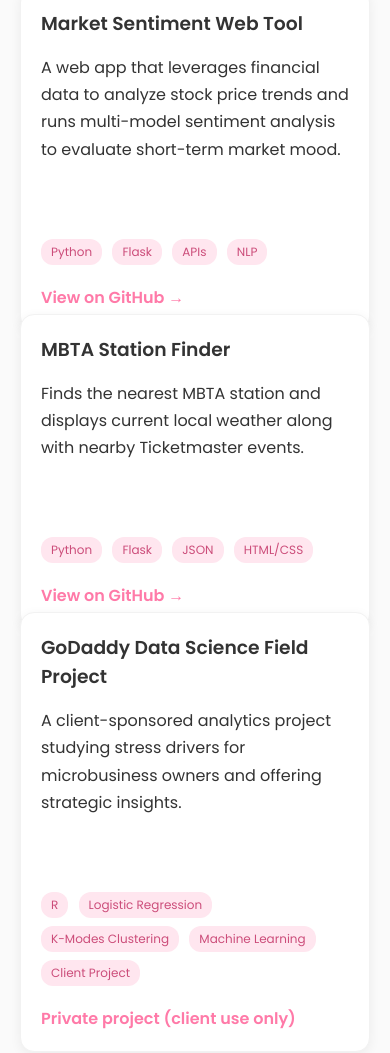
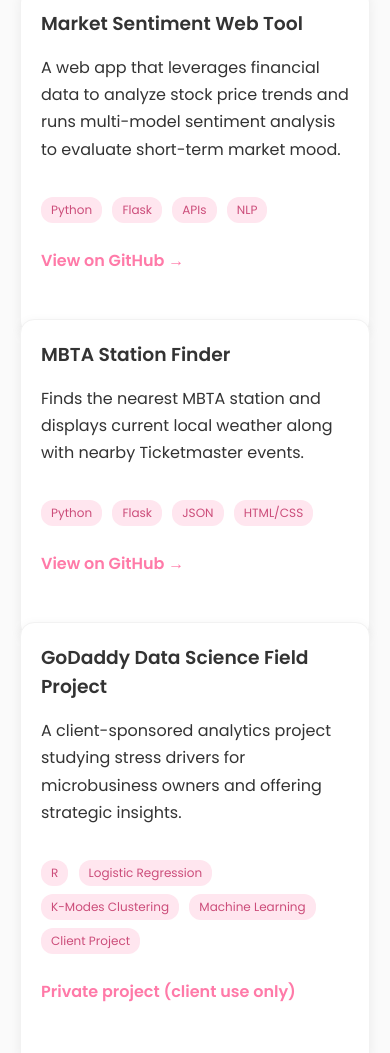
Before and after one commit to taubao/taubao.github.io, a plain HTML site: page index.html in a window 390 px wide. Shown: the part 703-1756 px from the top of the page. Drawn offline with Linux system fonts and the light colour scheme.

Commit message:
Update index.html

```diff
--- a/index.html
+++ b/index.html
@@ -94,32 +94,19 @@
       margin: 0;
     }
 
-    .card-content {
-      flex-grow: 1;
-      min-height: 210px;
-      display: flex;
-      flex-direction: column;
-      justify-content: space-between;
+    .desc {
+      min-height: 120px;
+      margin-bottom: 10px;
     }
 
     @media (max-width: 800px) {
-      .card-title {
-        min-height: auto;
-      }
-      .card-content {
-        min-height: auto;
-      }
-    }
-
-    .card a {
-      margin-top: 20px;
-      text-decoration: none;
-      color: #ff7aa8;
-      font-weight: 600;
+      .card-title { min-height: auto; }
+      .desc { min-height: auto; }
     }
 
     .tags {
-      margin-top: 10px;
+      margin-top: 0;
+      margin-bottom: 25px;
     }
 
     .tag {
@@ -131,6 +118,12 @@
       font-size: 0.75rem;
       margin-right: 6px;
       margin-top: 8px;
+    }
+
+    .card a {
+      text-decoration: none;
+      color: #ff7aa8;
+      font-weight: 600;
     }
 
     footer {
@@ -163,9 +156,7 @@
 
   <section>
     <h2>About Me</h2>
-    <p>
-      I’m a business student interested in data analytics, art, and game design.
-    </p>
+    <p>I’m a business student interested in data analytics, art, and game design.</p>
   </section>
 
   <section>
@@ -178,18 +169,18 @@
           <h3>Market Sentiment Web Tool</h3>
         </div>
 
-        <div class="card-content">
+        <div class="desc">
           <p>
             A web app that leverages financial data to analyze stock price trends and runs
             multi-model sentiment analysis to evaluate short-term market mood.
           </p>
+        </div>
 
         <div class="tags">
           <span class="tag">Python</span>
           <span class="tag">Flask</span>
           <span class="tag">APIs</span>
           <span class="tag">NLP</span>
-          </div>
         </div>
 
         <a href="https://github.com/taubao/Market-Sentiment-Analysis" target="_blank">
@@ -202,18 +193,18 @@
           <h3>MBTA Station Finder</h3>
         </div>
 
-        <div class="card-content">
+        <div class="desc">
           <p>
             Finds the nearest MBTA station and displays current local weather
             along with nearby Ticketmaster events.
           </p>
+        </div>
 
         <div class="tags">
           <span class="tag">Python</span>
           <span class="tag">Flask</span>
           <span class="tag">JSON</span>
           <span class="tag">HTML/CSS</span>
-          </div>
         </div>
 
         <a href="https://github.com/taubao/MBTA-Web-App-Project" target="_blank">
@@ -226,11 +217,12 @@
           <h3>GoDaddy Data Science Field Project</h3>
         </div>
 
-        <div class="card-content">
+        <div class="desc">
           <p>
             A client-sponsored analytics project studying stress drivers for microbusiness
             owners and offering strategic insights.
           </p>
+        </div>
 
         <div class="tags">
           <span class="tag">R</span>
@@ -238,7 +230,6 @@
           <span class="tag">K-Modes Clustering</span>
           <span class="tag">Machine Learning</span>
           <span class="tag">Client Project</span>
-          </div>
         </div>
 
         <a href="#">
```
Lines whose indentation alone changed are shown as unchanged.
